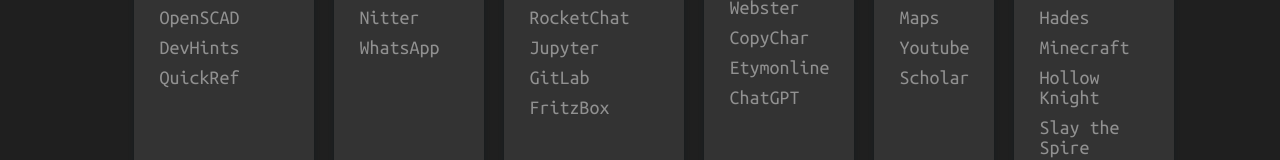
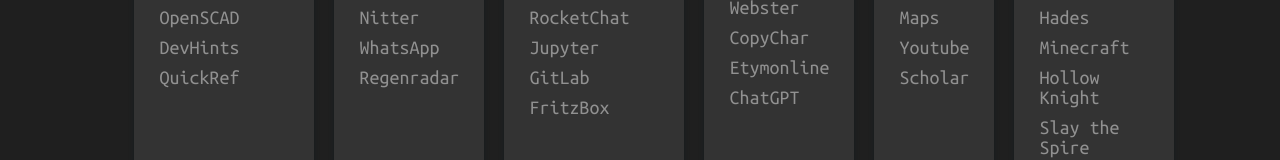
Before and after one commit to king-gizzard/king-gizzard.github.io, a plain HTML site: page index.html in a window 1280 px wide. Shown: the part 633-793 px from the top of the page. Drawn offline with Linux system fonts and the light colour scheme.

Commit message:
auto-update

```diff
--- a/index.html
+++ b/index.html
@@ -33,6 +33,7 @@
 				<li><a class="bm" href=https://monkeytype.com>MonkeyType</a></li>
 				<li><a class="bm" href=https://nitter.net>Nitter</a></li>
 				<li><a class="bm" href=https://web.whatsapp.com/>WhatsApp</a></li>
+				<li><a class="bm" href=https://www.wetter.com/wetterkarten/regenradar/#7.58/51.488/9.875>Regenradar</a></li>
 			</div>
 			<div class="category">
 				<li><a class="bm" href=https://meine.postbank.de/#/login>Postbank</a></li>
```
Also changed, not shown: style.css (line endings or trailing spaces), 1 other file.
